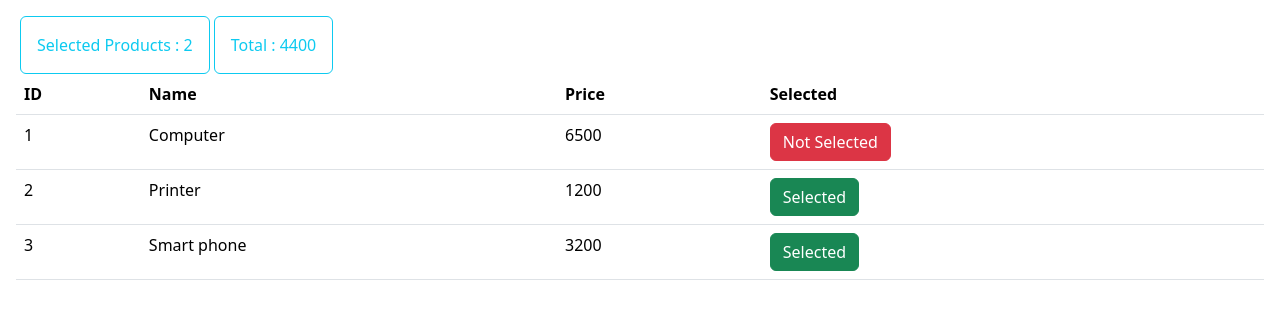
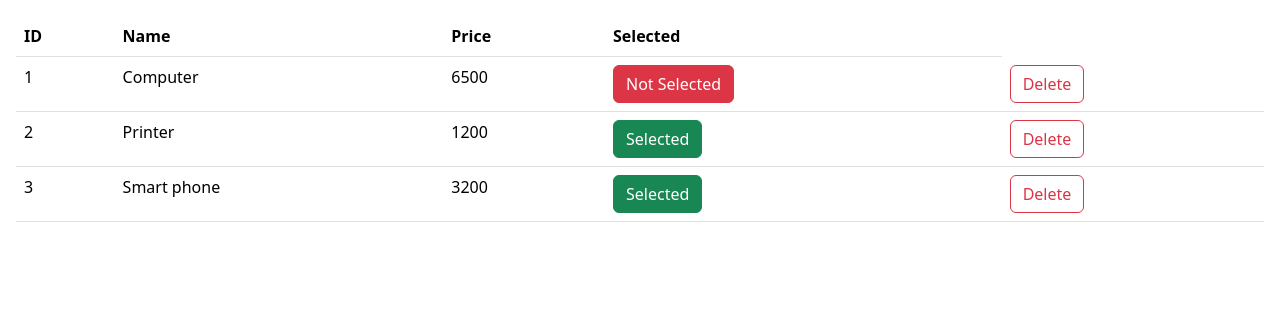
Before and after one commit to abed7helmi/ANGULAR_17_SIGNALS_, an Angular app: page / in a window 1280 px wide. Shown: the top 310 px of the page. Built offline with nearby package versions, Linux system fonts and the light colour scheme.

Commit message:
feat : premier state management get

```diff
--- a/src/app/app.component.html
+++ b/src/app/app.component.html
@@ -1 +1 @@
-<app-products></app-products>
+<app-products-list></app-products-list>
--- a/src/app/app.module.ts
+++ b/src/app/app.module.ts
@@ -6,12 +6,14 @@ import { AppComponent } from './app.component';
 import { NgbModule } from '@ng-bootstrap/ng-bootstrap';
 import { ProductComponent } from './product/product.component';
 import { ProductsComponent } from './products/products.component';
+import { ProductsListComponent } from './products-list/products-list.component';
 
 @NgModule({
   declarations: [
     AppComponent,
     ProductComponent,
-    ProductsComponent
+    ProductsComponent,
+    ProductsListComponent
   ],
   imports: [
     BrowserModule,
--- /dev/null
+++ b/src/app/products-list/products-list.component.html
@@ -0,0 +1,24 @@
+<div class="p-3">
+  <table class="table">
+    <thead>
+    <tr>
+      <th>ID</th> <th>Name</th> <th>Price</th> <th>Selected</th>
+    </tr>
+    </thead>
+    <tbody>
+      @for (product of products(); track product.id){
+        <tr>
+          <td>{{product.id}}</td>
+          <td>{{product.name}}</td>
+          <td>{{product.price}}</td>
+          @if (product.selected){
+            <td><button (click)="select(product)" class="btn btn-success">Selected</button></td>
+          } @else {
+            <td><button (click)="select(product)" class="btn btn-danger">Not Selected</button></td>
+          }
+          <td><button (click)="deleteProduct(product)" class="btn btn-outline-danger">Delete</button></td>
+        </tr>
+      }
+    </tbody>
+  </table>
+</div>
--- /dev/null
+++ b/src/app/products-list/products-list.component.ts
@@ -0,0 +1,25 @@
+import {Component, computed} from '@angular/core';
+import {Product} from "../model/product.model";
+import {ProductService} from "../services/product.service";
+
+@Component({
+  selector: 'app-products-list',
+  templateUrl: './products-list.component.html',
+  styleUrl: './products-list.component.css'
+})
+export class ProductsListComponent {
+
+  products = computed<Product[]>(()=>this.productService.getAllProducts())
+
+  constructor(private productService : ProductService) {
+  }
+
+  select(product: Product) {
+    this.productService.selectProduct(product);
+  }
+
+  deleteProduct(product: Product) {
+    this.productService.deleteProduct(product);
+  }
+
+}
```
Also changed, not shown: src/app/products-list/products-list.component.css (added), 1 other file (tests, documents, lock files or other folders).
